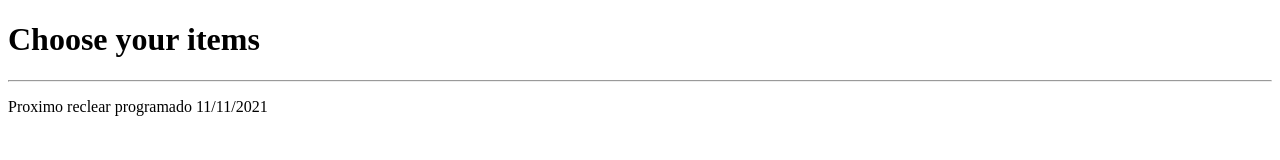
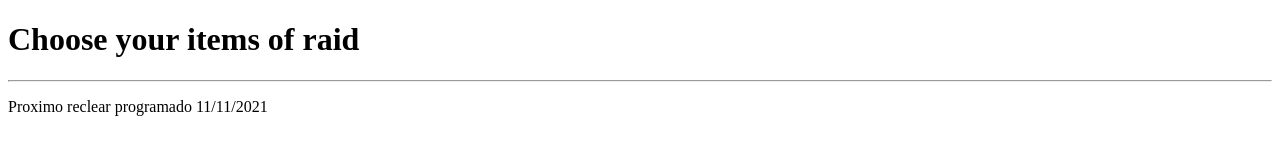
Before and after one commit to Speedbox/avengers-curso, a plain HTML site: page docs/index.html in a window 1280 px wide. Drawn offline with Linux system fonts and the light colour scheme.

Commit message:
nuevo titulo

```diff
--- a/docs/index.html
+++ b/docs/index.html
@@ -7,7 +7,7 @@
     <title>Working for Reclear</title>
 </head>
 <body>
-    <h1>Choose your items</h1>
+    <h1>Choose your items of raid </h1>
     <hr>
     <p>Proximo reclear programado 11/11/2021</p>
 
```
